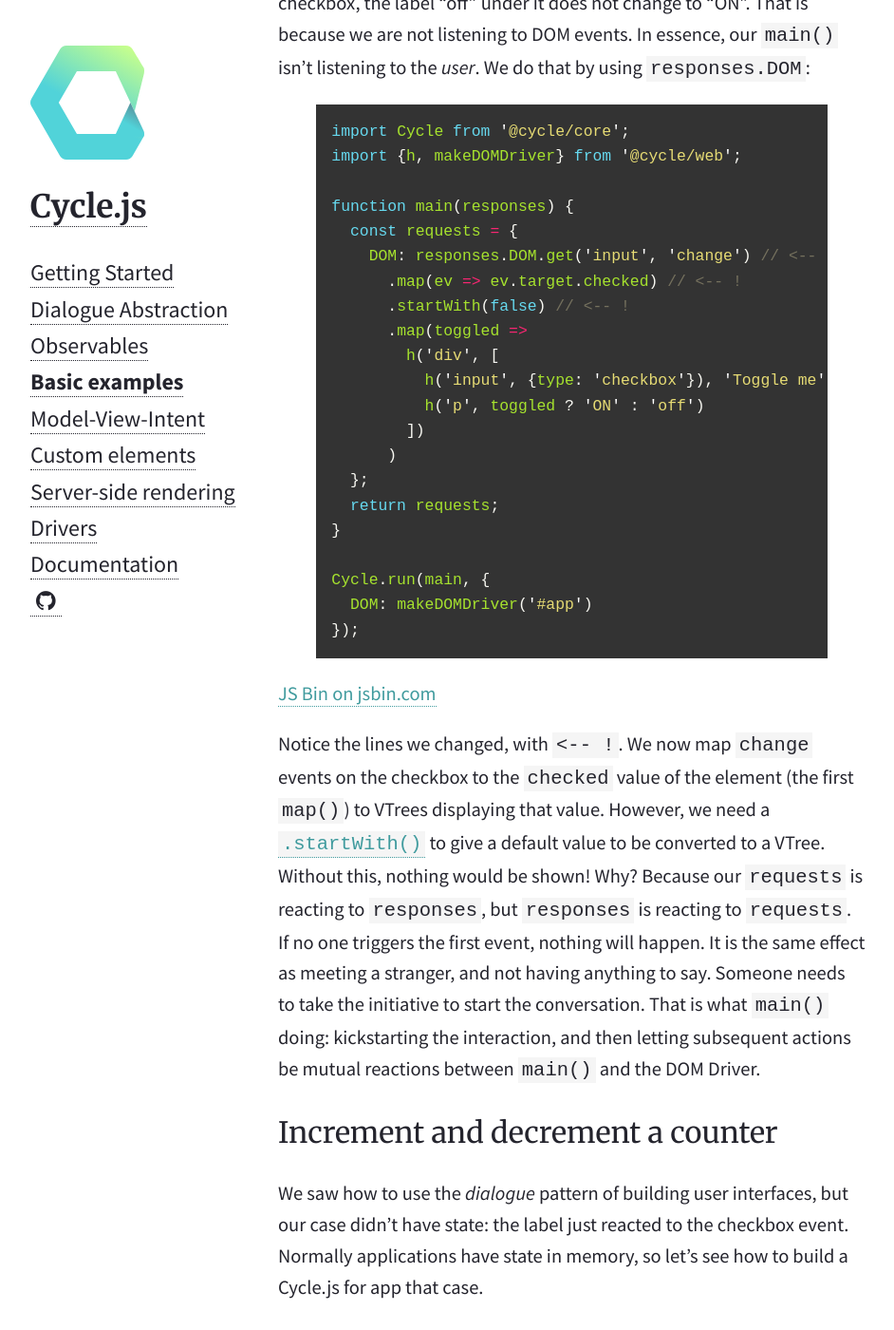
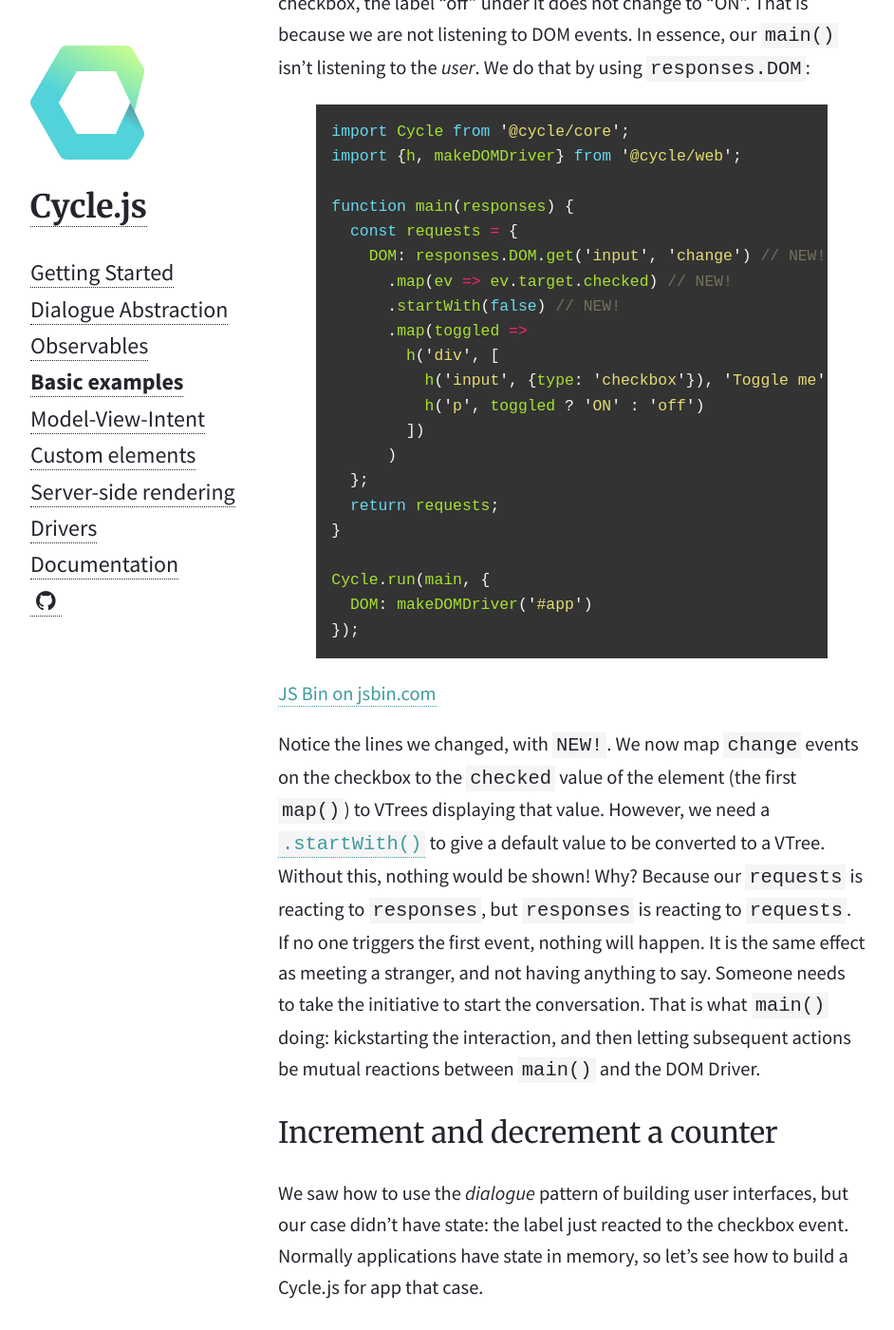
Before and after one commit to cyclejs/old-website, a Jekyll site: the page built from _posts/2015-01-28-basic-examples.md, in a window 1280 px wide and 1400 px high, scrolled down 3315 px. Shown: the whole window at 95% size, without its empty margins (168-1110 px from the left). Built offline with Jekyll 4.4.1, drawn with Linux system fonts in a browser that asks for light colours; nearby versions of some CDN libraries; some of the changed text lies outside the part shown.

Commit message:
Fix minor content issues in Basic Examples chapter

```diff
--- a/_posts/2015-01-28-basic-examples.md
+++ b/_posts/2015-01-28-basic-examples.md
@@ -95,9 +95,9 @@
 
 function main(responses) {
   const requests = {
-    DOM: responses.DOM.get('input', 'change') // <-- !
-      .map(ev => ev.target.checked) // <-- !
-      .startWith(false) // <-- !
+    DOM: responses.DOM.get('input', 'change') // NEW!
+      .map(ev => ev.target.checked) // NEW!
+      .startWith(false) // NEW!
       .map(toggled =>
         h('div', [
           h('input', {type: 'checkbox'}), 'Toggle me',
@@ -115,7 +115,7 @@
 
 <a class="jsbin-embed" href="http://jsbin.com/zewune/embed?output">JS Bin on jsbin.com</a>
 
-Notice the lines we changed, with `<-- !`. We now map `change` events on the checkbox to the `checked` value of the element (the first `map()`) to VTrees displaying that value. However, we need a [`.startWith()`](http://reactivex.io/documentation/operators/startwith.html) to give a default value to be converted to a VTree. Without this, nothing would be shown! Why? Because our `requests` is reacting to `responses`, but `responses` is reacting to `requests`. If no one triggers the first event, nothing will happen. It is the same effect as meeting a stranger, and not having anything to say. Someone needs to take the initiative to start the conversation. That is what `main()` doing: kickstarting the interaction, and then letting subsequent actions be mutual reactions between `main()` and the DOM Driver.
+Notice the lines we changed, with `NEW!`. We now map `change` events on the checkbox to the `checked` value of the element (the first `map()`) to VTrees displaying that value. However, we need a [`.startWith()`](http://reactivex.io/documentation/operators/startwith.html) to give a default value to be converted to a VTree. Without this, nothing would be shown! Why? Because our `requests` is reacting to `responses`, but `responses` is reacting to `requests`. If no one triggers the first event, nothing will happen. It is the same effect as meeting a stranger, and not having anything to say. Someone needs to take the initiative to start the conversation. That is what `main()` doing: kickstarting the interaction, and then letting subsequent actions be mutual reactions between `main()` and the DOM Driver.
 
 ## Increment and decrement a counter
 
@@ -193,13 +193,13 @@
 });
 {% endhighlight %}
 
-<a class="jsbin-embed" href="http://jsbin.com/hodaka/embed?output">JS Bin on jsbin.com</a>
+<a class="jsbin-embed" href="http://jsbin.com/cavujo/embed?output">JS Bin on jsbin.com</a>
 
 ## Body mass index calculator
 
 Now that we got the hang of Cycle.js apps with state, let's tackle something a bit larger. Consider the following [BMI](https://en.wikipedia.org/wiki/Body_mass_index) calculator: it has a slider to select the weight, a slider to select the height, and a text indicates the calculated BMI from those weight and height values selected.
 
-<a class="jsbin-embed" href="http://jsbin.com/yatexu/embed?output">JS Bin on jsbin.com</a>
+<a class="jsbin-embed" href="http://jsbin.com/qegebu/embed?output">JS Bin on jsbin.com</a>
 
 In the previous example, we had the actions *decrement* and *increment*. In this example, we have "change weight" and "change height". These seem straight-forward to implement.
 
```
Also changed, not shown: other parts of _posts/2015-01-28-basic-examples.md (+2 -2 lines).
